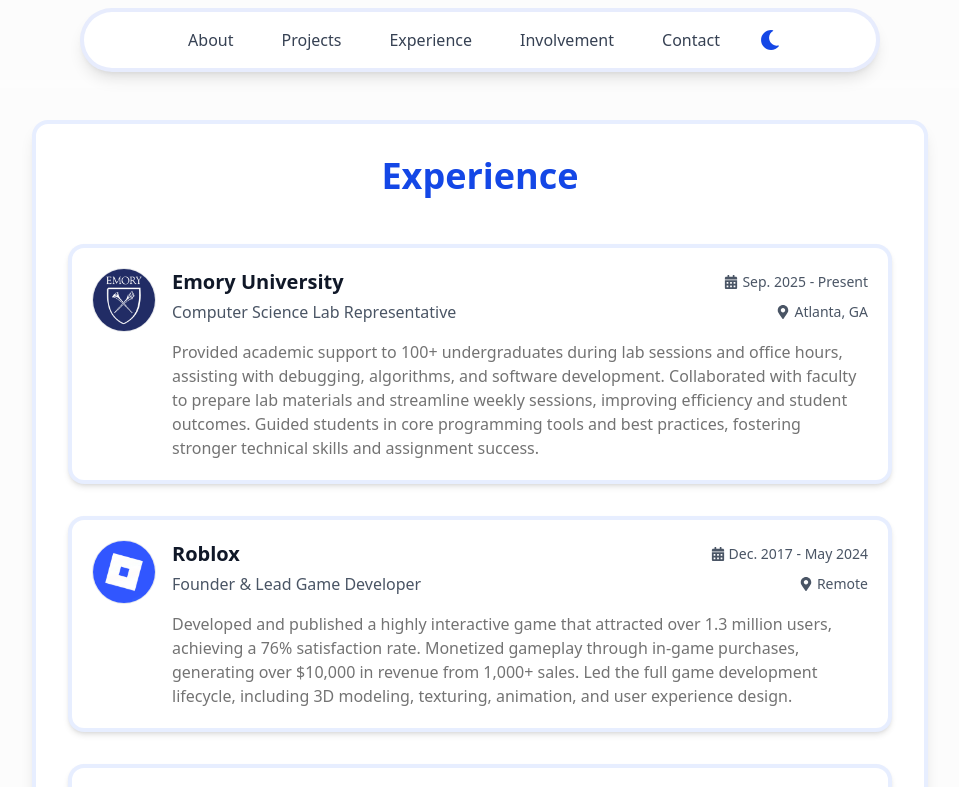
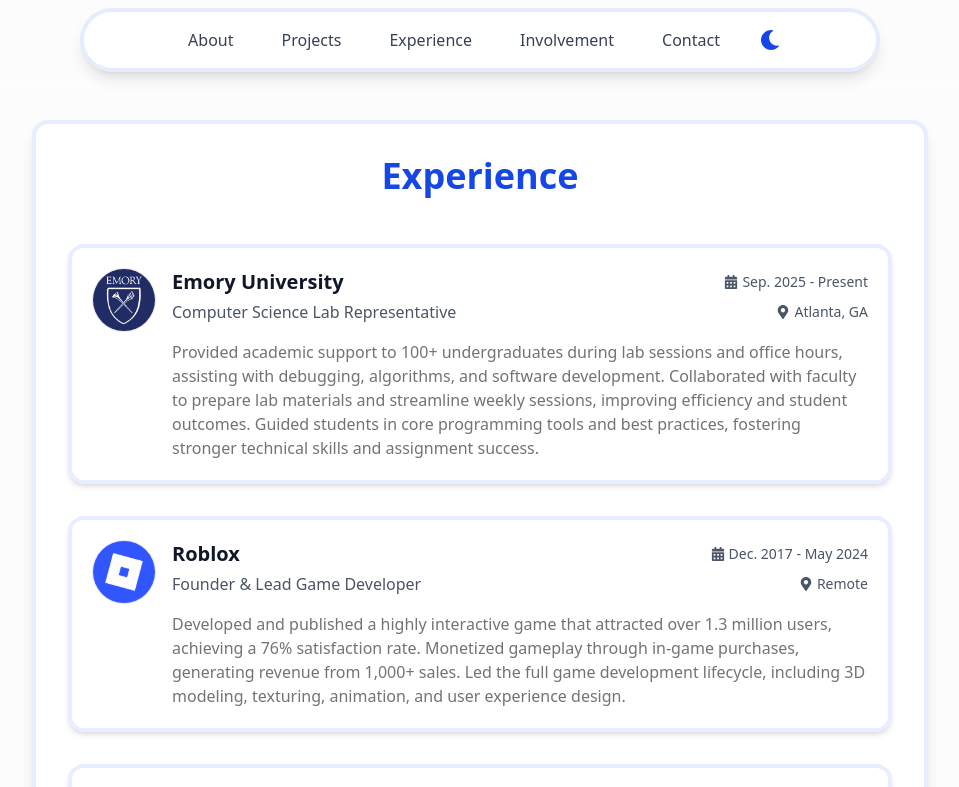
Before and after one commit to lestermartinn/Portfolio, a Next.js app: page /experience in a window 1280 px wide. Shown: the top 787 px of the page, without its empty margins (160-1119 px from the left). Built offline with nearby package versions, Linux system fonts and the light colour scheme.

Commit message:
updated experience

```diff
--- a/src/components/Experience.tsx
+++ b/src/components/Experience.tsx
@@ -23,7 +23,7 @@
     title: "Founder & Lead Game Developer",
     date: "Dec. 2017 - May 2024",
     location: "Remote",
-    description: "Developed and published a highly interactive game that attracted over 1.3 million users, achieving a 76% satisfaction rate. Monetized gameplay through in-game purchases, generating over $10,000 in revenue from 1,000+ sales. Led the full game development lifecycle, including 3D modeling, texturing, animation, and user experience design.",
+    description: "Developed and published a highly interactive game that attracted over 1.3 million users, achieving a 76% satisfaction rate. Monetized gameplay through in-game purchases, generating revenue from 1,000+ sales. Led the full game development lifecycle, including 3D modeling, texturing, animation, and user experience design.",
     logo: "/roblox_logo.png",
   },
 
```
